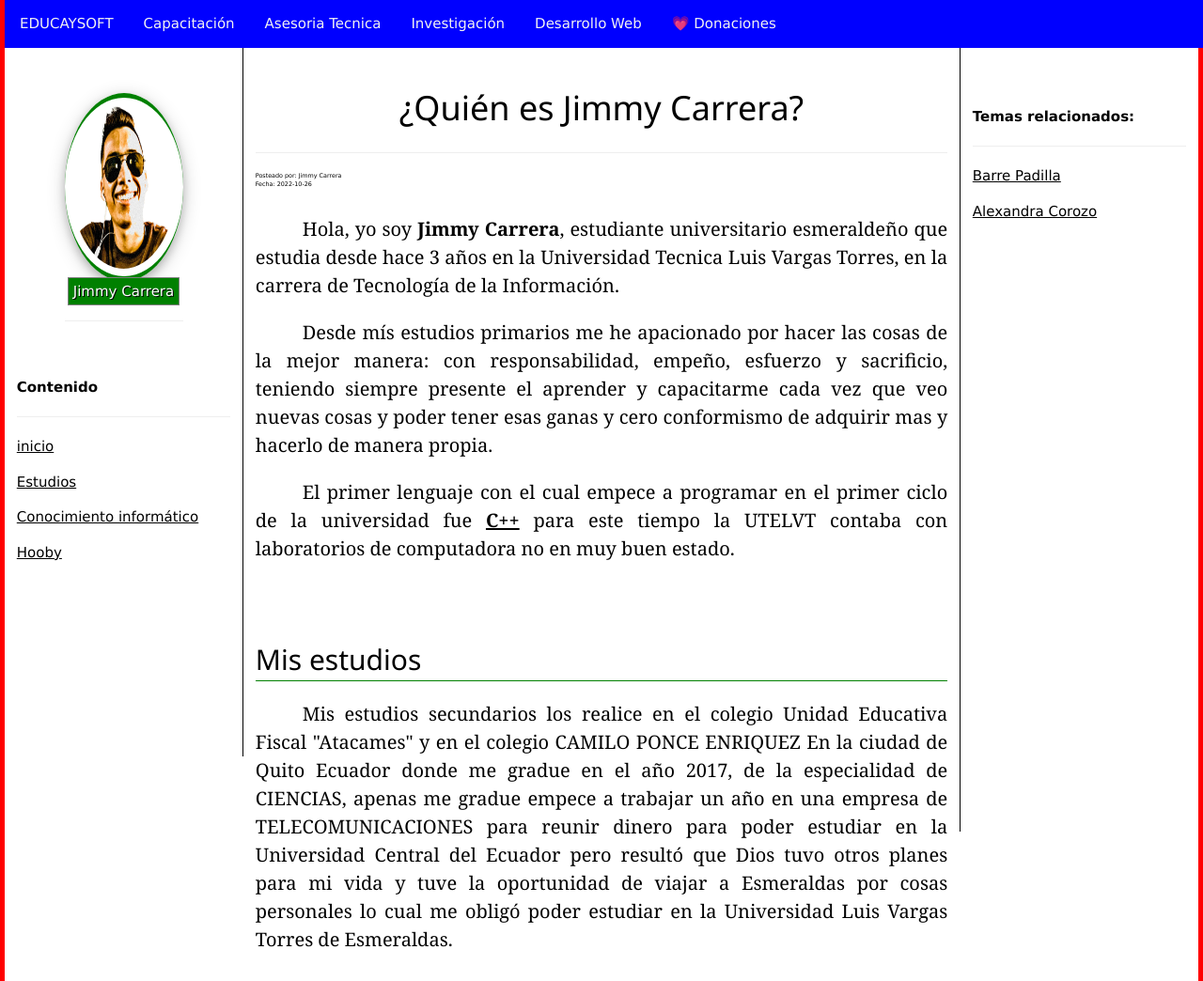
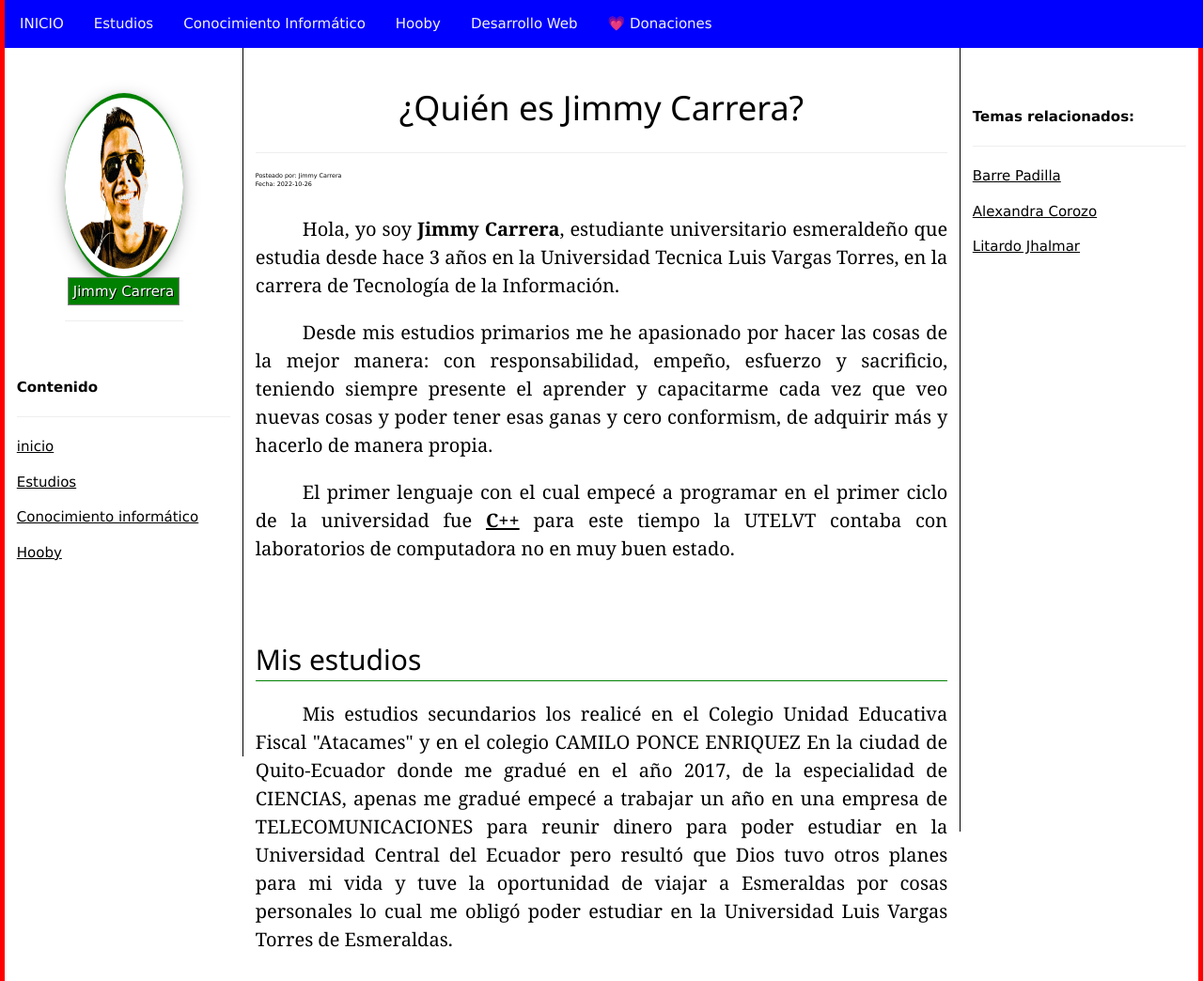
Before and after one commit to jimmydcz01/CarreraJimy, a PHP site: page / in a window 1280 px wide. Shown: the top 1044 px of the page at 94% size. Run offline with PHP 8.4, Linux system fonts and the light colour scheme.

Commit message:
ACTUALIZACIÓN DE INFORMACIÓN

```diff
--- a/head.php
+++ b/head.php
@@ -115,10 +115,10 @@ width:30%;
 <div id="wrapper"  style="border:5px solid red; position:relative;">
 <div id="main" >
       <div class="navbar">
-        <a href="index.php">EDUCAYSOFT</a>
-        <a href="eys-capacitacion.php">Capacitación</a>
-        <a href="eys-asesoria-tecnica.php">Asesoria Tecnica</a>
-        <a href="eys-investigacion.php">Investigación</a>
+        <a href="#">INICIO</a>
+        <a href="#blog-seccion2">Estudios</a>
+        <a href="#blog-seccion3">Conocimiento Informático</a>
+        <a href="#blog-seccion4">Hooby</a>
         <a href="eys-desarrollo-web.php">Desarrollo Web</a>
     	<a href="donacion.php">&#128151; Donaciones</a>
         </div>
--- a/index.php
+++ b/index.php
@@ -25,8 +25,8 @@ include("marco-right.php");
   <div style="width: 100%; height:100%;" >
            <div  style="text-align:justify; font-size: 20px;">
                    <p class="eys-parrafo">Hola, yo soy <b>Jimmy Carrera</b>, estudiante universitario esmeraldeño que estudia desde hace 3 años en la Universidad Tecnica Luis Vargas Torres, en la carrera de Tecnología de la Información.</p>
-                   <p class="eys-parrafo">Desde mís estudios primarios me he apacionado por hacer las cosas de la mejor manera: con responsabilidad, empeño, esfuerzo y sacrificio, teniendo siempre presente el aprender y capacitarme cada vez que veo nuevas cosas y poder tener esas ganas y cero conformismo de adquirir mas y hacerlo de manera propia. </p>
-<p class="eys-parrafo"> El primer lenguaje con el cual empece a programar en el primer ciclo de la universidad fue <b><a href="https://es.wikipedia.org/wiki/C%2B%2B"> C++</a></b>  para este tiempo la UTELVT contaba con laboratorios de computadora no en muy buen estado.</p>
+                   <p class="eys-parrafo">Desde mis estudios primarios me he apasionado por hacer las cosas de la mejor manera: con responsabilidad, empeño, esfuerzo y sacrificio, teniendo siempre presente el aprender y capacitarme cada vez que veo nuevas cosas y poder tener esas ganas y cero conformism, de adquirir más y hacerlo de manera propia. </p>
+<p class="eys-parrafo"> El primer lenguaje con el cual empecé a programar en el primer ciclo de la universidad fue <b><a href="https://es.wikipedia.org/wiki/C%2B%2B"> C++</a></b>  para este tiempo la UTELVT contaba con laboratorios de computadora no en muy buen estado.</p>
 
    <div id="blog-seccion2"  style="height: 50px;"></div>
 
@@ -34,7 +34,7 @@ include("marco-right.php");
 
 
 
-                   <p class="eys-parrafo">Mis estudios secundarios los realice en el colegio Unidad Educativa Fiscal "Atacames" y en el colegio CAMILO PONCE ENRIQUEZ En la ciudad de Quito Ecuador donde me gradue en el año 2017, de la especialidad de CIENCIAS, apenas me gradue empece a trabajar un año en una empresa de TELECOMUNICACIONES para reunir dinero para poder estudiar en la Universidad Central del Ecuador pero resultó que Dios tuvo otros planes para mi vida y tuve la oportunidad de viajar a Esmeraldas por cosas personales lo cual me obligó poder estudiar en la Universidad Luis Vargas Torres de Esmeraldas.</p>
+                   <p class="eys-parrafo">Mis estudios secundarios los realicé en el Colegio Unidad Educativa Fiscal "Atacames" y en el colegio CAMILO PONCE ENRIQUEZ En la ciudad de Quito-Ecuador donde me gradué en el año 2017, de la especialidad de CIENCIAS, apenas me gradué empecé a trabajar un año en una empresa de TELECOMUNICACIONES para reunir dinero para poder estudiar en la Universidad Central del Ecuador pero resultó que Dios tuvo otros planes para mi vida y tuve la oportunidad de viajar a Esmeraldas por cosas personales lo cual me obligó poder estudiar en la Universidad Luis Vargas Torres de Esmeraldas.</p>
 
    <div id="blog-seccion3"  style="height: 50px;"></div>
 
@@ -84,7 +84,7 @@ document.getElementById("elnombre").innerHTML="Jimmy Carrera";
 
  document.getElementById("blog-indice").innerHTML="<p><b>Contenido</b></p><hr> <p><a href='#'>inicio</a></p><p><a href='#blog-seccion2'>Estudios</a></p><p><a href='#blog-seccion3'>Conocimiento informático</a></p><p><a href='#blog-seccion4'>Hooby</a></p>";
 
- document.getElementById("blog-relacionados").innerHTML="<p><b>Temas relacionados:</b></p><hr> <p><a href='https://highkickesmeraldas.com/BarrePadilla/'>Barre Padilla</a></p><p><a href='https://highkickesmeraldas.com/CorozoAlexandra/'>Alexandra Corozo</a></p> ";
+ document.getElementById("blog-relacionados").innerHTML="<p><b>Temas relacionados:</b></p><hr> <p><a href='https://highkickesmeraldas.com/BarrePadilla/'>Barre Padilla</a></p><p><a href='https://highkickesmeraldas.com/CorozoAlexandra/'>Alexandra Corozo</a></p><p><a href='https://highkickesmeraldas.com/LitardoJhalmar/'>Litardo Jhalmar</a></p> ";
  </script>
 
 <?php
```
